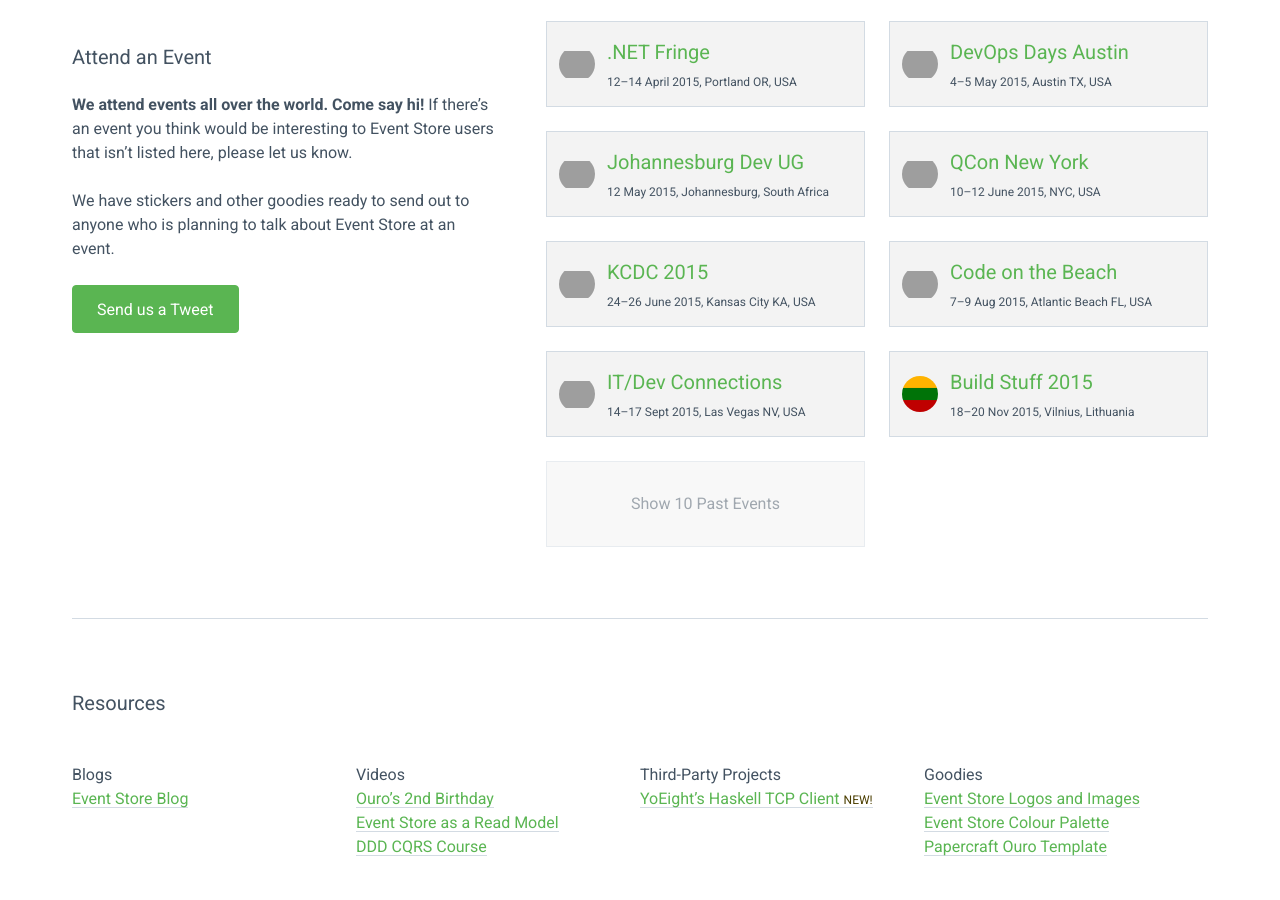
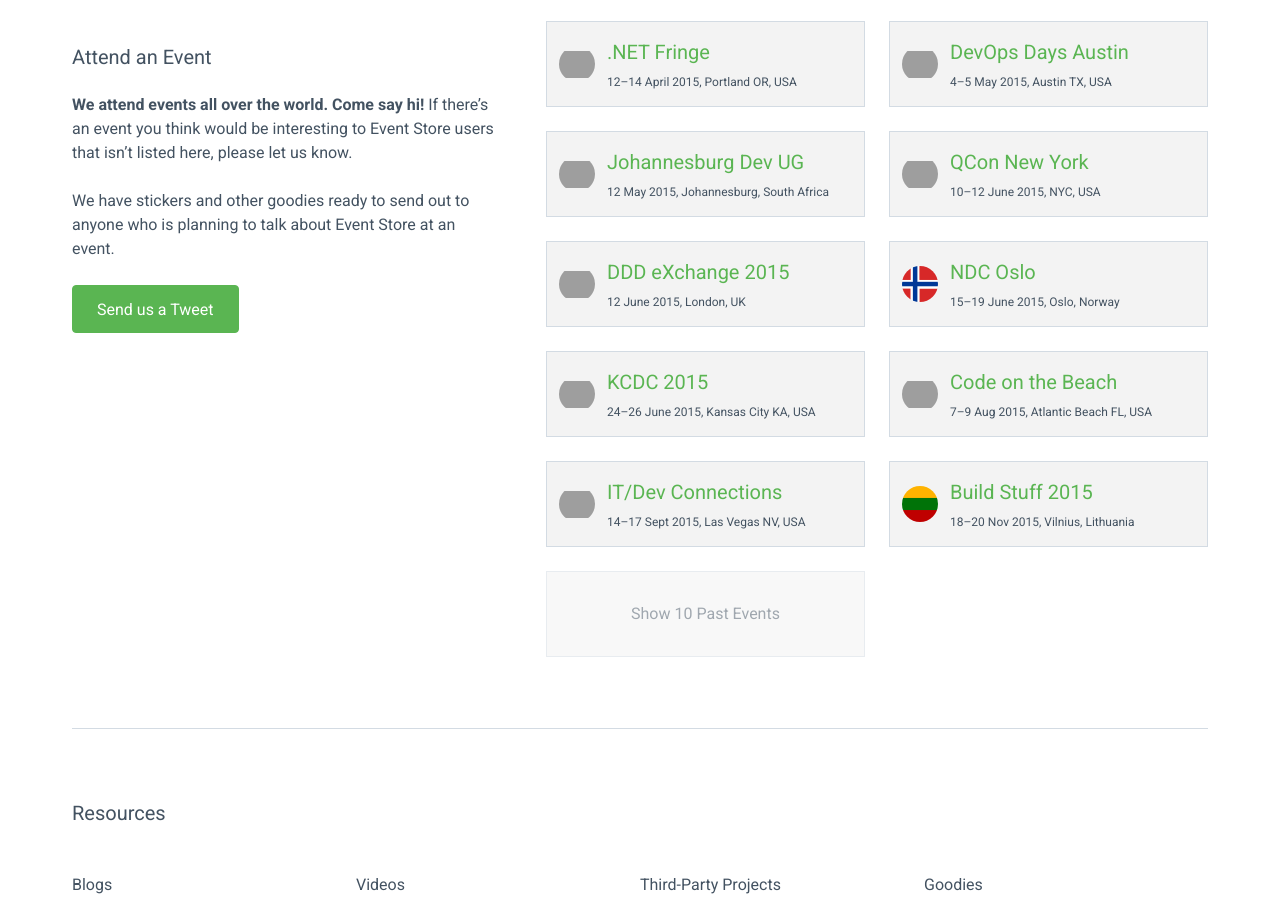
Before and after one commit to sandboxorg/geteventstore.com, a Jekyll site: the page built from community/index.html, in a window 1280 px wide and 900 px high, scrolled down 914 px. Built offline with Jekyll 4.4.1, drawn with Linux system fonts in a browser that asks for light colours; nearby versions of some CDN libraries; Markdown is read by kramdown in place of the engine named in the settings; grey boxes are pictures that could not be loaded.

Commit message:
Added new events

```diff
--- a/_data/events.json
+++ b/_data/events.json
@@ -23,6 +23,18 @@
             "url": "https://qconnewyork.com",
             "info": "10–12 June 2015, NYC, USA",
             "countrycode": "us"
+        },
+        {
+            "name": "DDD eXchange 2015",
+            "url": "https://skillsmatter.com/conferences/6453-ddd-exchange-2015",
+            "info": "12 June 2015, London, UK",
+            "countrycode": "gb"
+        },
+        {
+            "name": "NDC Oslo",
+            "url": "http://ndcoslo.com",
+            "info": "15–19 June 2015, Oslo, Norway",
+            "countrycode": "no"
         },
         {
             "name": "KCDC 2015",
```
